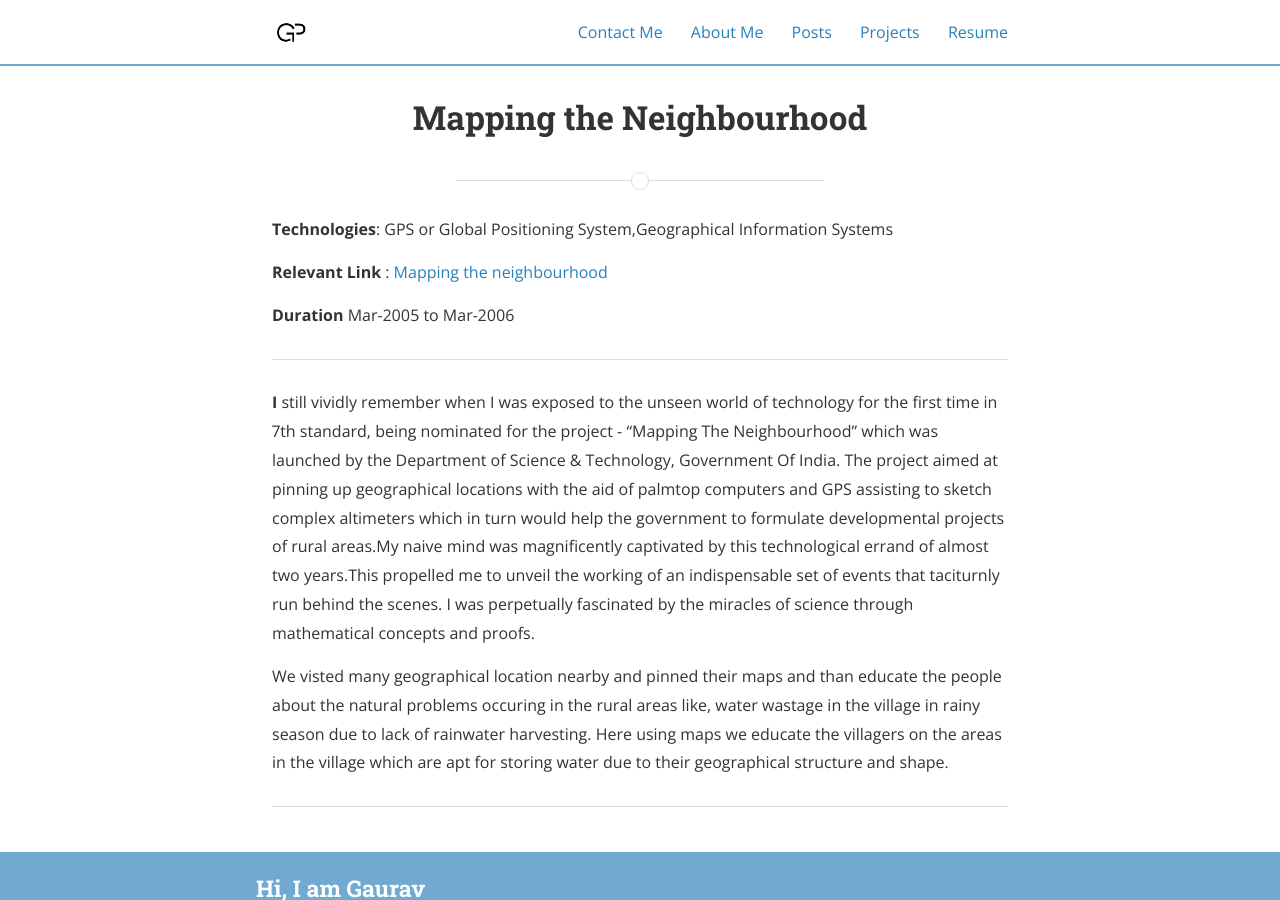
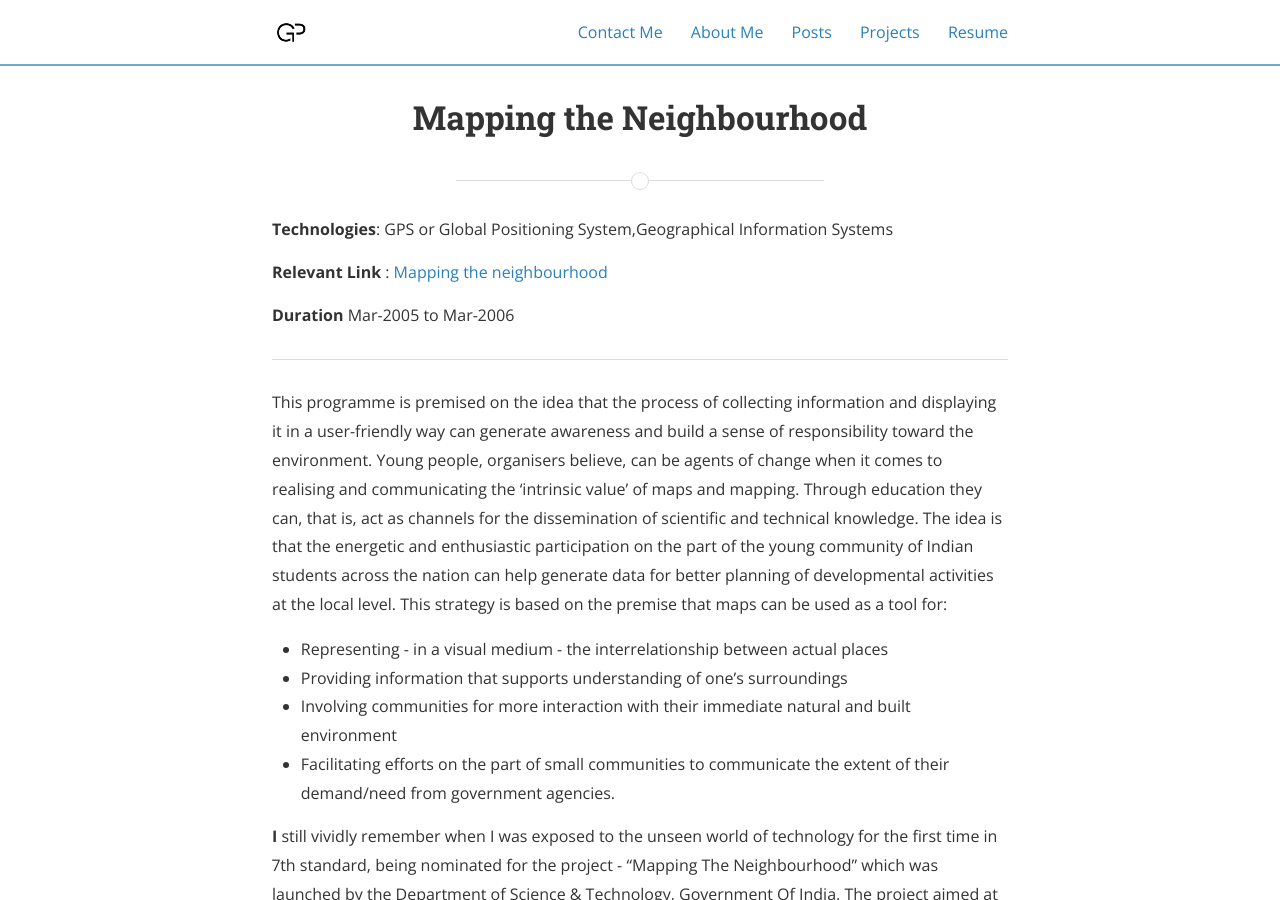
Before and after one commit to Gaurav-Pande/gaurav-pande.github.io, a Jekyll site: the page built from _projects/neighbourhood.md, in a window 1280 px wide and 900 px high. Built offline with Jekyll 4.4.1, drawn with Linux system fonts in a browser that asks for light colours; nearby versions of some CDN libraries; a style sheet for code colours, icons or effects is not loaded.

Commit message:
Update neighbourhood.md

```diff
--- a/_projects/neighbourhood.md
+++ b/_projects/neighbourhood.md
@@ -18,6 +18,15 @@ published: true
 **Duration** Mar-2005 to Mar-2006
 
 ---
+
+This programme is premised on the idea that the process of collecting information and displaying it in a user-friendly way can generate awareness and build a sense of responsibility toward the environment. Young people, organisers believe, can be agents of change when it comes to realising and communicating the 'intrinsic value' of maps and mapping. Through education they can, that is, act as channels for the dissemination of scientific and technical knowledge. The idea is that the energetic and enthusiastic participation on the part of the young community of Indian students across the nation can help generate data for better planning of developmental activities at the local level. This strategy is based on the premise that maps can be used as a tool for:
+
+* Representing - in a visual medium - the interrelationship between actual places
+* Providing information that supports understanding of one's surroundings
+* Involving communities for more interaction with their immediate natural and built environment
+* Facilitating efforts on the part of small communities to communicate the extent of their demand/need from government agencies.
+
+
 **I** still vividly remember when I was exposed to the unseen world of technology for the first time in 7th standard, being nominated for the project - “Mapping The Neighbourhood” which was launched by the Department of Science & Technology, Government Of India. The project aimed at pinning up geographical locations with the aid of palmtop computers and GPS assisting to sketch complex altimeters which in turn would help the government to formulate developmental projects of rural areas.My naive mind was magnificently captivated by this technological errand of almost two years.This propelled me to unveil the working of an indispensable set of events that taciturnly run behind the scenes. I was perpetually fascinated by the miracles of science through mathematical concepts and proofs.
 
 We visted many geographical location nearby and pinned their maps and than educate the people about the natural problems occuring in the rural areas like, water wastage in the village in rainy season due to lack of rainwater harvesting. Here using maps we educate the villagers on the areas in the village which are apt for storing water due to their geographical structure and shape.
```
